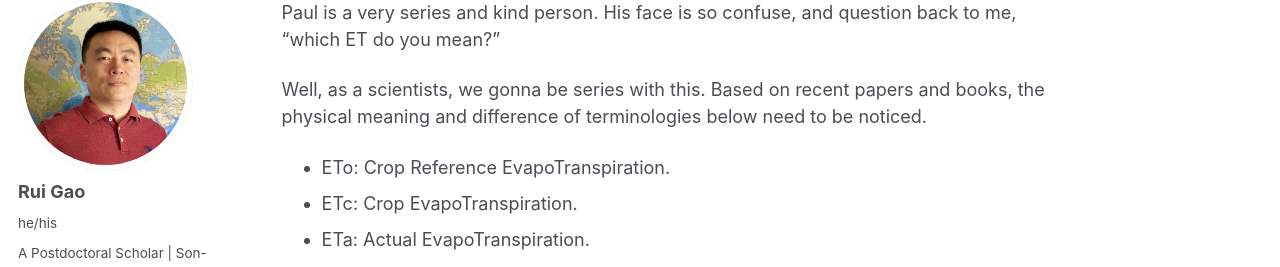
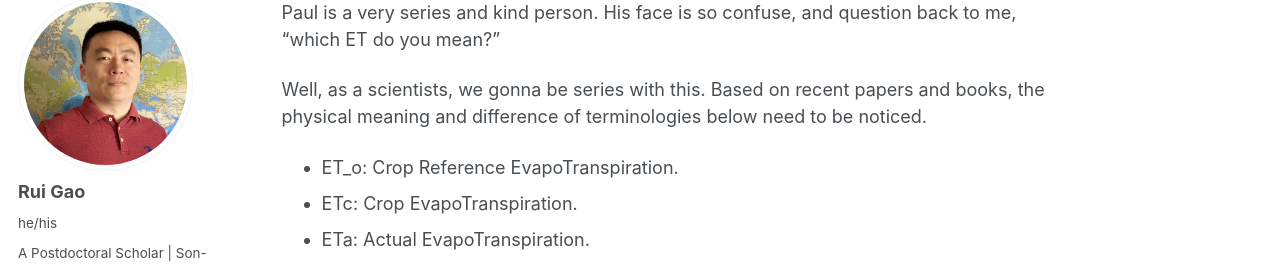
Before and after one commit to RuiGao9/RuiGao9.github.io, a Jekyll site: the page built from _talks/2014-03-01-talk-3.md, in a window 1280 px wide and 900 px high, scrolled down 324 px, cut to the strip 103-370 px from the top of the window. Built offline with Jekyll 4.4.1, drawn with Linux system fonts in a browser that asks for light colours; some web fonts are replaced; some of the changed lines change nothing that is shown.

Commit message:
Update 2014-03-01-talk-3.md

```diff
--- a/_talks/2014-03-01-talk-3.md
+++ b/_talks/2014-03-01-talk-3.md
@@ -15,7 +15,7 @@ In the last afternoon of a seven-day conference, there is one interesting presen
 Paul is a very series and kind person. His face is so confuse, and question back to me, "which ET do you mean?"<br>
 
 Well, as a scientists, we gonna be series with this. Based on recent papers and books, the physical meaning and difference of terminologies below need to be noticed.
-- ETo: Crop Reference EvapoTranspiration.
+- ET_o: Crop Reference EvapoTranspiration.
 - ETc: Crop EvapoTranspiration.
 - ETa: Actual EvapoTranspiration.
 
```
